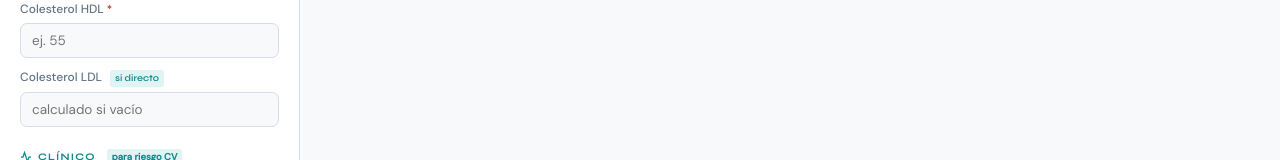
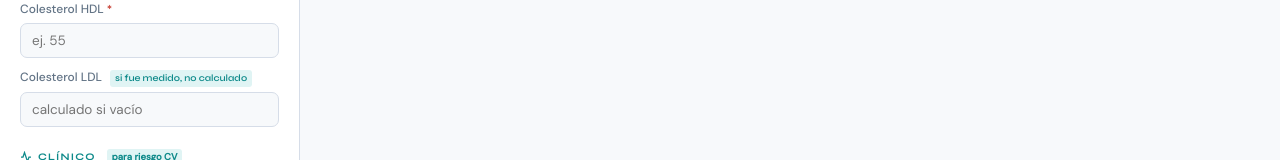
Before and after one commit to UIEM-INCMNSZ/AdvancedLipidMetrics, a plain HTML site: page index.html in a window 1280 px wide. Shown: the part 620-780 px from the top of the page. Drawn offline with Linux system fonts and the light colour scheme.

Commit message:
Update index.html

```diff
--- a/index.html
+++ b/index.html
@@ -748,7 +748,7 @@ const i18n = {
     "option.no":  "No",
     "option.yes": "Sí",
     "tag.optional": "opcional",
-    "tag.ifdirect": "si directo",
+    "tag.ifdirect": "si fue medido, no calculado",
     "tag.forcvd":   "para riesgo CV",
     "placeholder.age": "ej. 55",
     "placeholder.bmi": "ej. 27",
```
